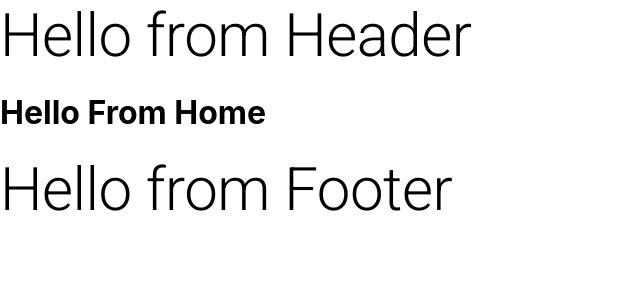
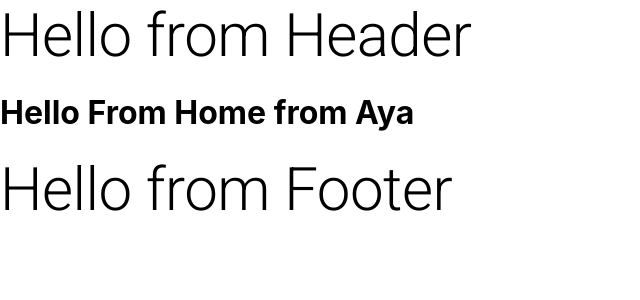
Before and after one commit to AhmedSafwat97/furniture-Website-using-React-js, a React (Create React App) app: page / in a window 1280 px wide. Shown: the top 300 px of the page, without its empty margins (0-640 px from the left). Built offline with nearby package versions, Linux system fonts and the light colour scheme.

Commit message:
Aya-commit

```diff
--- a/src/componants/Home/Home.jsx
+++ b/src/componants/Home/Home.jsx
@@ -3,7 +3,7 @@ import React from 'react';
 const Home = () => {
     return (
         <h1>
-            Hello From Home
+            Hello From Home from Aya
         </h1>
     );
 }
```
